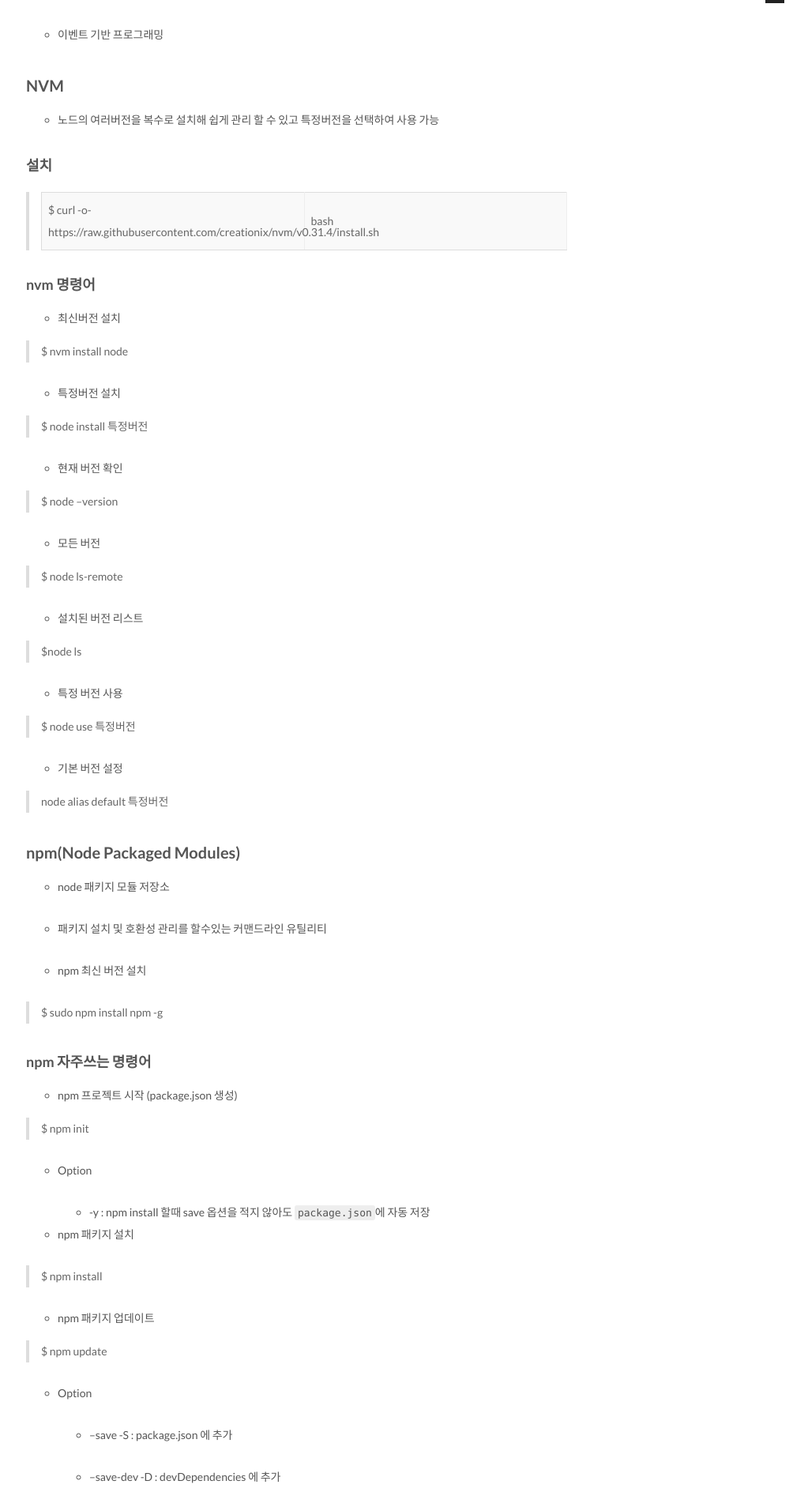
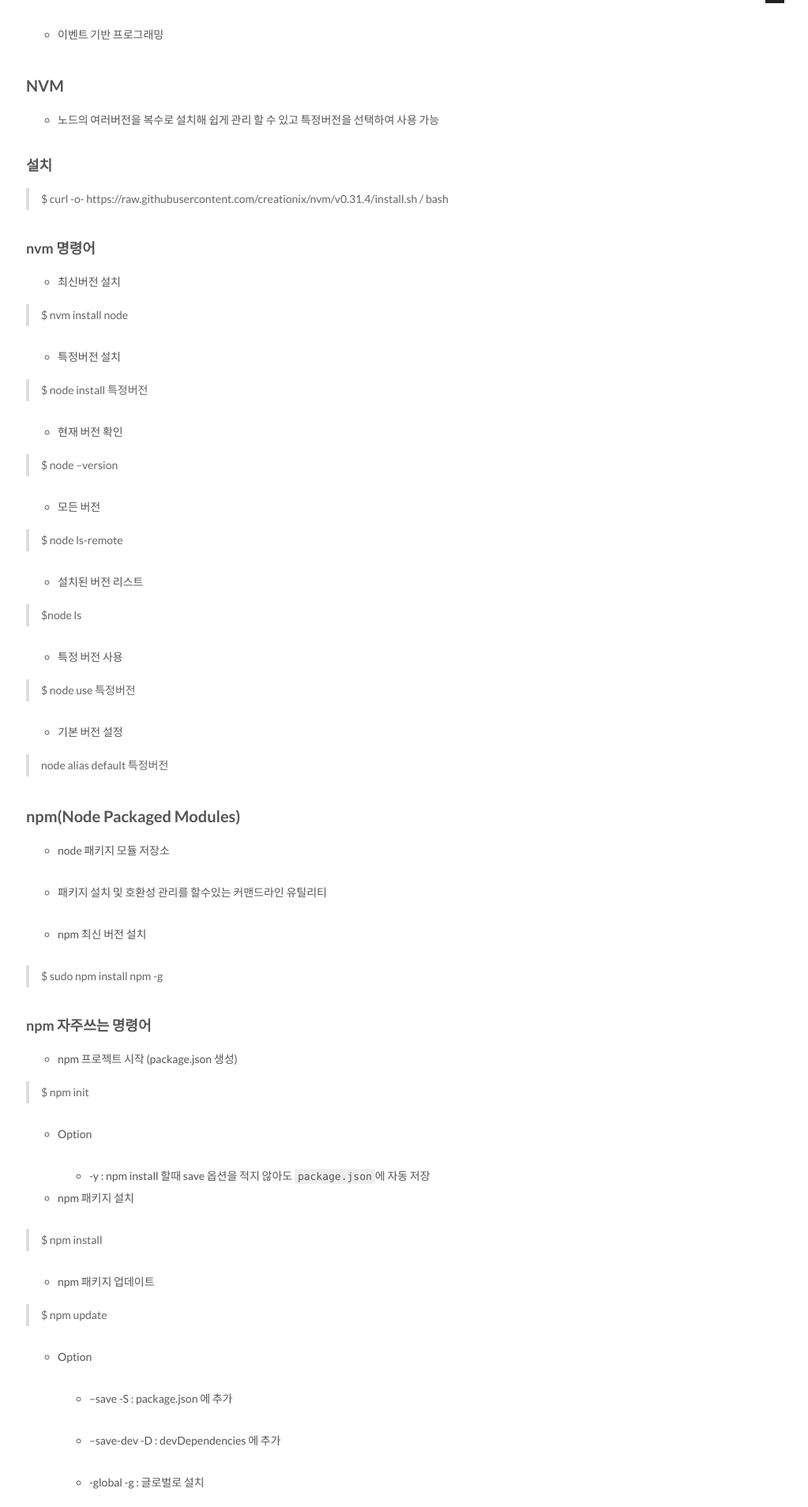
Before and after one commit to kwakkwakkwak/kwakkwakkwak.github.io, a Jekyll site: the page built from _posts/2017-11-10-[Node]basic.js.md, in a window 1280 px wide. Shown: the part 996-2904 px from the top of the page at 79% size, without its empty margins (257-1280 px from the left). Built offline with Jekyll 4.4.1, drawn with Linux system fonts in a browser that asks for light colours; comment, search, counter and statistics services are not loaded.

```diff
--- a/_posts/2017-11-10-[Node]basic.js.md
+++ b/_posts/2017-11-10-[Node]basic.js.md
@@ -35,7 +35,7 @@ comments : true
 
 ### 설치
 
-> $ curl -o- https://raw.githubusercontent.com/creationix/nvm/v0.31.4/install.sh | bash
+> $ curl -o- https://raw.githubusercontent.com/creationix/nvm/v0.31.4/install.sh / bash
 
 ### nvm 명령어
 
```
